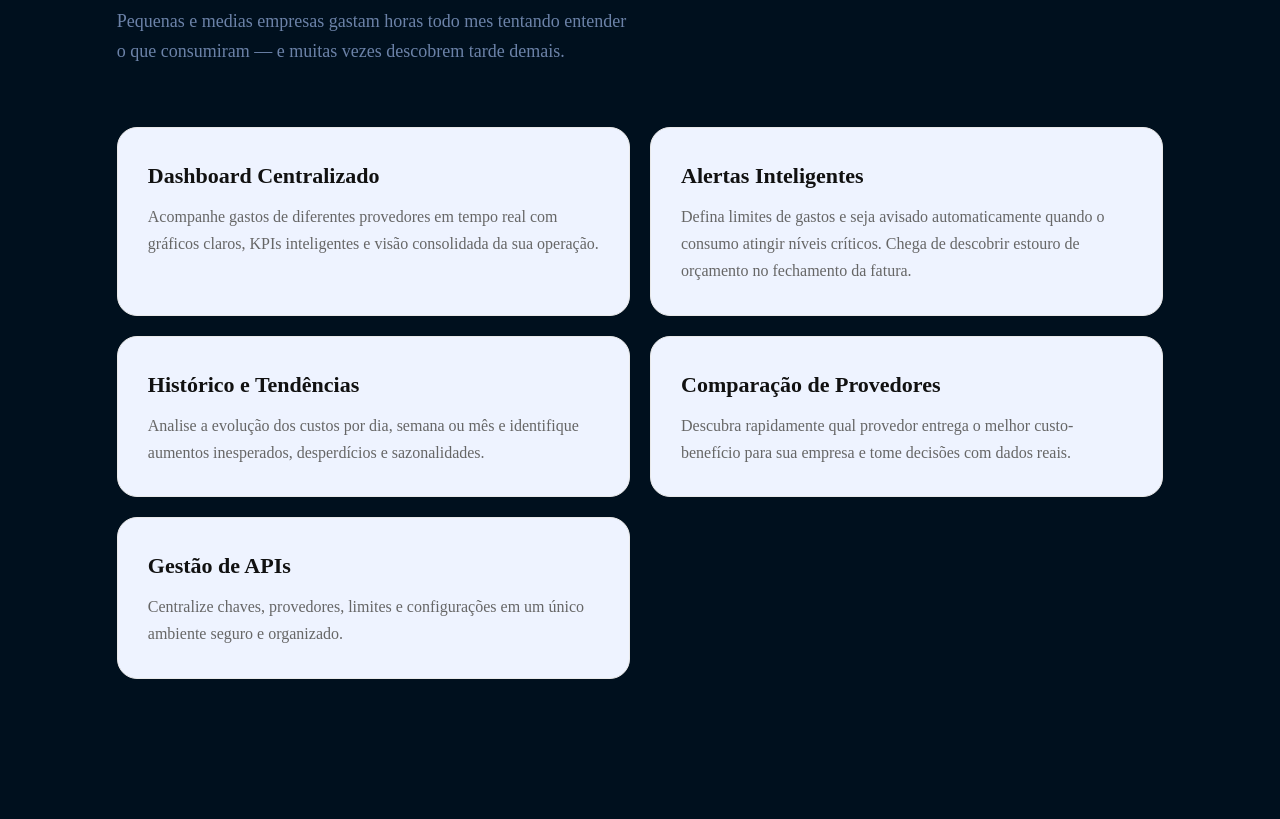
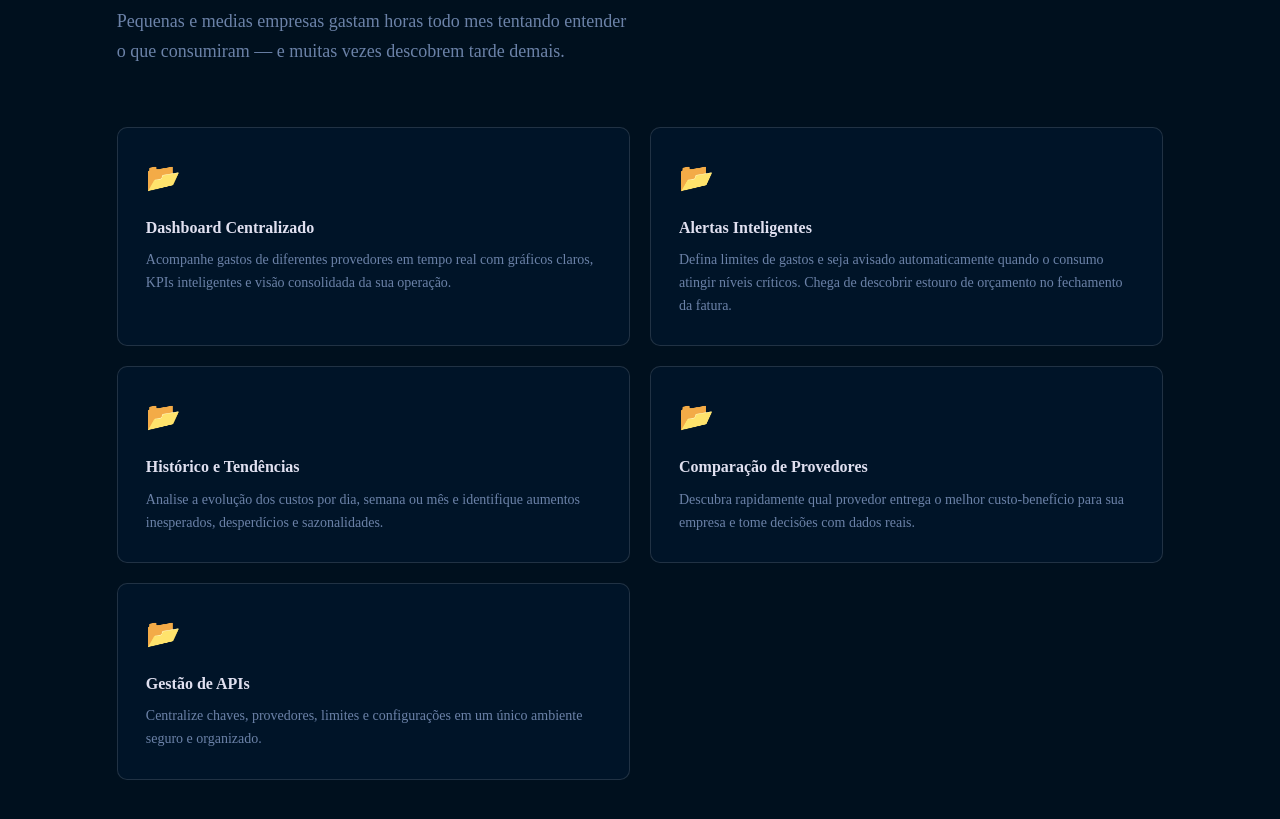
Before and after one commit to CaduValezzi/Custe_AI, a Next.js app: page / in a window 1280 px wide. Shown: the part 1060-1879 px from the top of the page. Before the commit the page ends 1839 px from the top, so only its background shows below. Built offline with nearby package versions, Linux system fonts and the light colour scheme; a web font is replaced by a local one.

Commit message:
refactor(problemsection): replace feature card structure with ProblemCard component

```diff
--- a/src/components/templates/home/feature/index.tsx
+++ b/src/components/templates/home/feature/index.tsx
@@ -7,6 +7,7 @@ import { features } from "./const"
 import { titleAnimation, cardsAnimation } from "./helpers";
 import { Eyebrow } from "@/components/atoms/eyebrow";
 import { Sub } from "@/components/atoms/sub"
+import { ProblemCard } from "@/components/molecules/problemcard";
 import S from "./styles.module.scss";
 
 
@@ -45,22 +46,14 @@ export const ProblemSection = () => {
 
           <div className={S.feature__grid}>
             {features.map((feature, index) => (
-              <div
-                key={feature.title}
-                className={S.feature__card}
-                ref={(el) => {
+
+              <ProblemCard
+              ref={(el) => {
                   if (el) cardsRef.current[index] = el;
                 }}
-              >
-                <h3 className={S.feature__cardTitle}>
-                  {feature.title}
-                </h3>
+              key={feature.title} title={feature.title} content={feature.description} />
+            ))}
 
-                <p className={S.feature__cardDescription}>
-                  {feature.description}
-                </p>
-              </div>
-            ))}
           </div>
         </div>
       </div>
```
